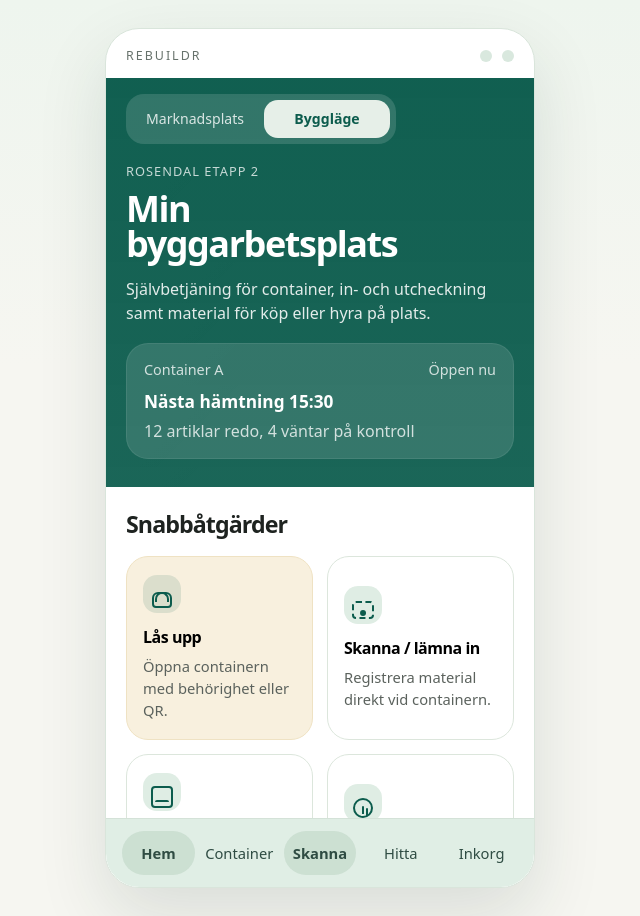
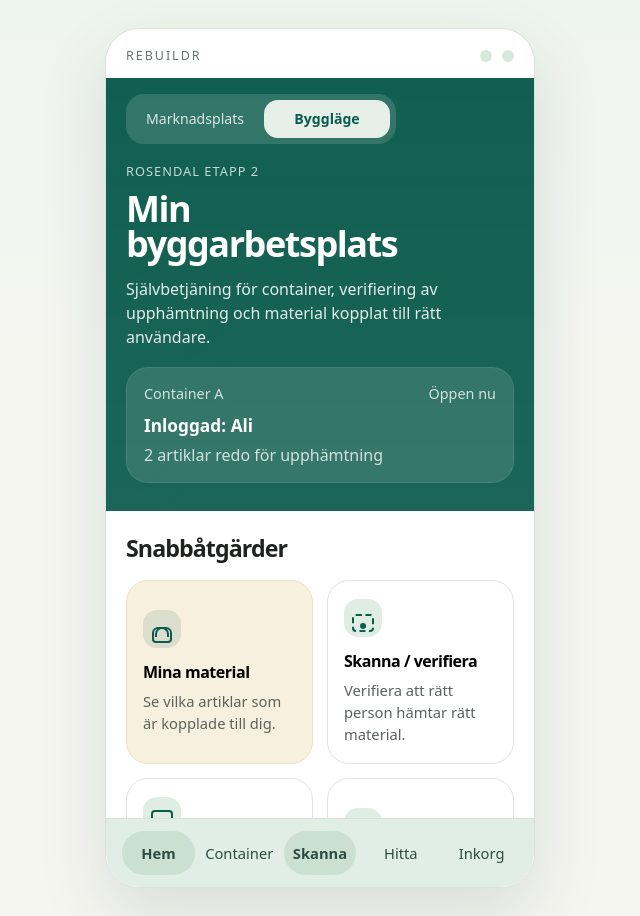
Before and after one commit to Alibd99/RebuildR, a React (Vite) app: page / in a window 1280 px wide. Shown: the whole page, without its empty margins (320-960 px from the left). Built offline with nearby package versions, Linux system fonts and the light colour scheme.

Commit message:
mitt arbete

```diff
--- a/src/App.tsx
+++ b/src/App.tsx
@@ -1,55 +1,144 @@
-import { useState } from "react";
+import { useMemo, useState } from "react";
 
-type Screen = "home" | "container";
+type Screen = "home" | "container" | "scan" | "confirm" | "complete";
 type Filter = "all" | "buy" | "rent";
 
-const containerItems = [
+type Material = {
+  id: string;
+  name: string;
+  details: string;
+  description: string;
+  location: string;
+  price: string;
+  type: "buy" | "rent";
+  status: "Redo" | "Uthyrbar" | "Hämtad" | "Kontroll";
+  imageClass: string;
+  assignedUser: string;
+  scanCode: string;
+};
+
+const currentUser = "Ali";
+
+const initialItems: Material[] = [
   {
-    id: 1,
+    id: "door-12",
     name: "Innerdörrar",
     details: "12 st • Gott skick",
+    description: "Begagnade innerdörrar i gott skick.",
+    location: "Container A",
     price: "900 kr / st",
-    type: "buy" as const,
+    type: "buy",
     status: "Redo",
     imageClass: "item-image-a",
+    assignedUser: "Ali",
+    scanCode: "door-12",
   },
   {
-    id: 2,
+    id: "rail-8",
     name: "Skyddsräcken",
     details: "8 st • Returneras till container",
+    description: "Skyddsräcken för tillfällig användning.",
+    location: "Container A",
     price: "45 kr / dag",
-    type: "rent" as const,
+    type: "rent",
     status: "Uthyrbar",
     imageClass: "item-image-b",
+    assignedUser: "Axel",
+    scanCode: "rail-8",
   },
   {
-    id: 3,
+    id: "ply-26",
     name: "Plywoodskivor",
     details: "26 st • Zon B",
+    description: "Plywoodskivor redo för upphämtning.",
+    location: "Zon B",
     price: "250 kr / st",
-    type: "buy" as const,
-    status: "Reserverad",
+    type: "buy",
+    status: "Redo",
     imageClass: "item-image-c",
+    assignedUser: "Ali",
+    scanCode: "ply-26",
   },
   {
-    id: 4,
+    id: "el-4",
     name: "Elcentraler",
     details: "4 st • Kräver kontroll",
+    description: "Elcentraler som väntar på kontroll.",
+    location: "Container A",
     price: "Väntar på kontroll",
-    type: "rent" as const,
+    type: "rent",
     status: "Kontroll",
     imageClass: "item-image-d",
+    assignedUser: "Ali",
+    scanCode: "el-4",
   },
 ];
 
 function App() {
   const [screen, setScreen] = useState<Screen>("home");
   const [filter, setFilter] = useState<Filter>("all");
+  const [items, setItems] = useState<Material[]>(initialItems);
+  const [selectedId, setSelectedId] = useState<string | null>(null);
+  const [scanInput, setScanInput] = useState("");
+  const [verifyMessage, setVerifyMessage] = useState("");
 
-  const filteredItems = containerItems.filter((item) => {
+  const selectedItem = useMemo(
+    () => items.find((item) => item.id === selectedId) ?? null,
+    [items, selectedId]
+  );
+
+  const filteredItems = items.filter((item) => {
     if (filter === "all") return true;
     return item.type === filter;
   });
+
+  const readyForPickup = items.filter((item) => item.status === "Redo");
+
+  const openScan = (itemId: string) => {
+    setSelectedId(itemId);
+    setScanInput("");
+    setVerifyMessage("");
+    setScreen("scan");
+  };
+
+  const verifyPickup = () => {
+    if (!selectedItem) return;
+
+    if (selectedItem.assignedUser !== currentUser) {
+      setVerifyMessage("❌ Fel användare – materialet är inte tilldelat dig.");
+      return;
+    }
+
+    if (selectedItem.status === "Kontroll") {
+      setVerifyMessage("⚠️ Materialet väntar fortfarande på kontroll.");
+      return;
+    }
+
+    if (selectedItem.status === "Hämtad") {
+      setVerifyMessage("ℹ️ Materialet är redan markerat som hämtat.");
+      return;
+    }
+
+    if (scanInput.trim().toLowerCase() !== selectedItem.scanCode.toLowerCase()) {
+      setVerifyMessage("⚠️ Fel materialkod – kontrollera att du har rätt artikel.");
+      return;
+    }
+
+    setVerifyMessage("✅ Verifiering lyckades.");
+    setScreen("confirm");
+  };
+
+  const confirmPickup = () => {
+    if (!selectedItem) return;
+
+    setItems((prev) =>
+      prev.map((item) =>
+        item.id === selectedItem.id ? { ...item, status: "Hämtad" } : item
+      )
+    );
+
+    setScreen("complete");
+  };
 
   return (
     <main className="app-shell">
@@ -63,17 +152,14 @@ function App() {
         </header>
 
         <div className="content-scroll">
-          {screen === "home" ? (
+          {screen === "home" && (
             <>
               <section className="hero-panel">
                 <div className="mode-toggle" aria-label="Läge">
                   <button className="mode-button" type="button">
                     Marknadsplats
                   </button>
-                  <button
-                    className="mode-button mode-button-active"
-                    type="button"
-                  >
+                  <button className="mode-button mode-button-active" type="button">
                     Byggläge
                   </button>
                 </div>
@@ -81,8 +167,8 @@ function App() {
                 <p className="eyebrow">Rosendal Etapp 2</p>
                 <h1>Min byggarbetsplats</h1>
                 <p className="lead">
-                  Självbetjäning för container, in- och utcheckning samt
-                  material för köp eller hyra på plats.
+                  Självbetjäning för container, verifiering av upphämtning och
+                  material kopplat till rätt användare.
                 </p>
 
                 <article className="site-summary">
@@ -90,8 +176,16 @@ function App() {
                     <span>Container A</span>
                     <span>Öppen nu</span>
                   </div>
-                  <strong>Nästa hämtning 15:30</strong>
-                  <p>12 artiklar redo, 4 väntar på kontroll</p>
+                  <strong>Inloggad: {currentUser}</strong>
+                  <p>
+                    {
+                      items.filter(
+                        (item) =>
+                          item.status === "Redo" && item.assignedUser === currentUser
+                      ).length
+                    }{" "}
+                    artiklar redo för upphämtning
+                  </p>
                 </article>
               </section>
 
@@ -99,20 +193,37 @@ function App() {
                 <div className="section-heading">
                   <h2>Snabbåtgärder</h2>
                 </div>
+
                 <div className="action-grid">
                   <button
                     className="action-card action-card-button action-card-primary"
                     type="button"
+                    onClick={() => setScreen("container")}
                   >
                     <div className="action-icon" />
-                    <h3>Lås upp</h3>
-                    <p>Öppna containern med behörighet eller QR.</p>
+                    <h3>Mina material</h3>
+                    <p>Se vilka artiklar som är kopplade till dig.</p>
                   </button>
 
-                  <button className="action-card action-card-button" type="button">
+                  <button
+                    className="action-card action-card-button"
+                    type="button"
+                    onClick={() => {
+                      const firstOwnReadyItem =
+                        items.find(
+                          (item) =>
+                            item.assignedUser === currentUser &&
+                            item.status !== "Hämtad"
+                        ) ?? null;
+
+                      if (firstOwnReadyItem) {
+                        openScan(firstOwnReadyItem.id);
+                      }
+                    }}
+                  >
                     <div className="action-icon action-icon-scan" />
-                    <h3>Skanna / lämna in</h3>
-                    <p>Registrera material direkt vid containern.</p>
+                    <h3>Skanna / verifiera</h3>
+                    <p>Verifiera att rätt person hämtar rätt material.</p>
                   </button>
 
                   <button
@@ -135,6 +246,42 @@ function App() {
 
               <section className="section">
                 <div className="section-heading">
+                  <h2>Redo för upphämtning</h2>
+                </div>
+
+                <div className="item-list">
+                  {readyForPickup.map((item) => (
+                    <article className="item-card" key={item.id}>
+                      <div className="item-card-top">
+                        <div className={`item-image ${item.imageClass}`} />
+                        <span className="item-tag">Redo</span>
+                      </div>
+
+                      <h3>{item.name}</h3>
+                      <p>{item.details}</p>
+
+                      <strong>
+                        {item.assignedUser === currentUser
+                          ? "Tilldelad dig"
+                          : `Tilldelad ${item.assignedUser}`}
+                      </strong>
+
+                      <div style={{ marginTop: "10px" }}>
+                        <button
+                          className="text-link"
+                          type="button"
+                          onClick={() => openScan(item.id)}
+                        >
+                          Verifiera
+                        </button>
+                      </div>
+                    </article>
+                  ))}
+                </div>
+              </section>
+
+              <section className="section">
+                <div className="section-heading">
                   <h2>I containern</h2>
                   <button
                     className="text-link"
@@ -146,7 +293,7 @@ function App() {
                 </div>
 
                 <div className="item-list">
-                  {containerItems.slice(0, 2).map((item) => (
+                  {items.slice(0, 2).map((item) => (
                     <article className="item-card" key={item.id}>
                       <div className="item-card-top">
                         <div className={`item-image ${item.imageClass}`} />
@@ -165,45 +312,12 @@ function App() {
                       <strong>{item.price}</strong>
                     </article>
                   ))}
-
-                  <button
-                    className="item-card item-card-wide item-card-button"
-                    type="button"
-                    onClick={() => setScreen("container")}
-                  >
-                    <div className="item-card-header">
-                      <div>
-                        <span className="mini-label">Container A</span>
-                        <h3>Öppna containerinnehåll</h3>
-                      </div>
-                      <span className="status-pill">12 artiklar</span>
-                    </div>
-                    <p>Se köp, hyra och det som väntar på kontroll.</p>
-                  </button>
-                </div>
-              </section>
-
-              <section className="section">
-                <div className="section-heading">
-                  <h2>Idag</h2>
-                </div>
-                <div className="todo-list">
-                  <article className="todo-row">
-                    <span className="todo-dot" />
-                    <p>Kontrollera retur av skyddsräcken före 16:00</p>
-                  </article>
-                  <article className="todo-row">
-                    <span className="todo-dot" />
-                    <p>Skanna in nytt parti plywood från zon B</p>
-                  </article>
-                  <article className="todo-row">
-                    <span className="todo-dot" />
-                    <p>Godkänn två artiklar för publicering</p>
-                  </article>
                 </div>
               </section>
             </>
-          ) : (
+          )}
+
+          {screen === "container" && (
             <>
               <section className="hero-panel hero-panel-compact">
                 <button
@@ -221,26 +335,10 @@ function App() {
               </section>
 
               <section className="section">
-                <div className="container-summary-grid">
-                  <article className="summary-card">
-                    <span className="summary-label">Tillgängligt</span>
-                    <strong>12</strong>
-                  </article>
-                  <article className="summary-card">
-                    <span className="summary-label">Att hyra</span>
-                    <strong>4</strong>
-                  </article>
-                  <article className="summary-card">
-                    <span className="summary-label">Att köpa</span>
-                    <strong>8</strong>
-                  </article>
-                </div>
-              </section>
-
-              <section className="section">
                 <div className="section-heading">
                   <h2>Filtrera</h2>
                 </div>
+
                 <div className="filter-row">
                   <button
                     className={
@@ -296,7 +394,9 @@ function App() {
                             {item.type === "rent" ? "Hyra" : "Köp"}
                           </span>
                         </div>
+
                         <p>{item.details}</p>
+
                         <div className="container-row-bottom">
                           <strong>{item.price}</strong>
                           <span
@@ -309,10 +409,167 @@ function App() {
                             {item.status}
                           </span>
                         </div>
+
+                        <div style={{ marginTop: "10px" }}>
+                          <button
+                            className="text-link"
+                            type="button"
+                            onClick={() => openScan(item.id)}
+                          >
+                            Verifiera
+                          </button>
+                        </div>
                       </div>
                     </article>
                   ))}
                 </div>
+              </section>
+            </>
+          )}
+
+          {screen === "scan" && (
+            <>
+              <section className="hero-panel hero-panel-compact">
+                <button
+                  className="back-link"
+                  type="button"
+                  onClick={() => setScreen("home")}
+                >
+                  ← Tillbaka
+                </button>
+                <p className="eyebrow">Verifiering</p>
+                <h1>Skanna material</h1>
+                <p className="lead">
+                  Kontrollera att rätt person hämtar rätt material.
+                </p>
+              </section>
+
+              <section className="section">
+                <article className="card">
+                  {selectedItem ? (
+                    <>
+                      <h3>{selectedItem.name}</h3>
+                      <p>{selectedItem.details}</p>
+                      <p>Plats: {selectedItem.location}</p>
+                      <p>
+                        Tilldelad:{" "}
+                        {selectedItem.assignedUser === currentUser
+                          ? "Du"
+                          : selectedItem.assignedUser}
+                      </p>
+                      <p>
+                        Demo-kod: <strong>{selectedItem.scanCode}</strong>
+                      </p>
+
+                      <div style={{ marginTop: "16px" }}>
+                        <input
+                          value={scanInput}
+                          onChange={(e) => setScanInput(e.target.value)}
+                          placeholder="Skriv eller skanna material-ID"
+                          style={{
+                            width: "100%",
+                            minHeight: "44px",
+                            padding: "0 12px",
+                            borderRadius: "12px",
+                            border: "1px solid #dce6dc",
+                            marginBottom: "12px",
+                          }}
+                        />
+
+                        <button
+                          className="action-card action-card-button action-card-primary"
+                          type="button"
+                          onClick={verifyPickup}
+                        >
+                          <div className="action-icon action-icon-scan" />
+                          <h3>Verifiera</h3>
+                          <p>Kontrollera användare och artikel-ID.</p>
+                        </button>
+
+                        {verifyMessage && (
+                          <p style={{ marginTop: "12px", fontWeight: 600 }}>
+                            {verifyMessage}
+                          </p>
+                        )}
+                      </div>
+                    </>
+                  ) : (
+                    <p>Välj först en artikel från listan.</p>
+                  )}
+                </article>
+              </section>
+            </>
+          )}
+
+          {screen === "confirm" && selectedItem && (
+            <>
+              <section className="hero-panel hero-panel-compact">
+                <p className="eyebrow">Bekräfta</p>
+                <h1>Bekräfta upphämtning</h1>
+                <p className="lead">
+                  Kontrollera en sista gång innan upphämtningen registreras.
+                </p>
+              </section>
+
+              <section className="section">
+                <article className="card card-highlight">
+                  <h3>{selectedItem.name}</h3>
+                  <p>{selectedItem.details}</p>
+                  <p>Plats: {selectedItem.location}</p>
+                  <p>Tilldelad: {selectedItem.assignedUser}</p>
+
+                  <div className="item-actions" style={{ marginTop: "16px" }}>
+                    <button
+                      className="primary-button"
+                      type="button"
+                      onClick={confirmPickup}
+                    >
+                      Bekräfta upphämtning
+                    </button>
+
+                    <button
+                      className="secondary-button"
+                      type="button"
+                      onClick={() => setScreen("scan")}
+                    >
+                      Avbryt
+                    </button>
+                  </div>
+                </article>
+              </section>
+            </>
+          )}
+
+          {screen === "complete" && selectedItem && (
+            <>
+              <section className="hero-panel hero-panel-compact">
+                <p className="eyebrow">Klart</p>
+                <h1>Upphämtning genomförd</h1>
+                <p className="lead">
+                  Materialet har markerats som upphämtat i systemet.
+                </p>
+              </section>
+
+              <section className="section">
+                <article className="card card-accent">
+                  <h3>{selectedItem.name}</h3>
+                  <p>Status har uppdaterats till Hämtad.</p>
+
+                  <div className="item-actions" style={{ marginTop: "16px" }}>
+                    <button
+                      className="primary-button"
+                      type="button"
+                      onClick={() => {
+                        setSelectedId(null);
+                        setScanInput("");
+                        setVerifyMessage("");
+                        setScreen("home");
+                      }}
+                    >
+                      Tillbaka till Hem
+                    </button>
+                  </div>
+                </article>
               </section>
             </>
           )}
@@ -326,6 +583,7 @@ function App() {
           >
             Hem
           </button>
+
           <button
             className={
               screen === "container" ? "nav-item nav-item-active" : "nav-item"
@@ -335,9 +593,29 @@ function App() {
           >
             Container
           </button>
-          <button className="nav-item nav-item-center" type="button">
+
+          <button
+            className={
+              screen === "scan"
+                ? "nav-item nav-item-center nav-item-active"
+                : "nav-item nav-item-center"
+            }
+            type="button"
+            onClick={() => {
+              const firstOwnReadyItem =
+                items.find(
+                  (item) =>
+                    item.assignedUser === currentUser && item.status !== "Hämtad"
+                ) ?? null;
+
+              if (firstOwnReadyItem) {
+                openScan(firstOwnReadyItem.id);
+              }
+            }}
+          >
             Skanna
           </button>
+
           <button className="nav-item" type="button">
             Hitta
           </button>
--- /dev/null
+++ b/src/global.d.ts
@@ -0,0 +1 @@
+declare module "*.css";
--- /dev/null
+++ b/src/types/styles.d.ts
@@ -0,0 +1 @@
+declare module "*.css";
```
